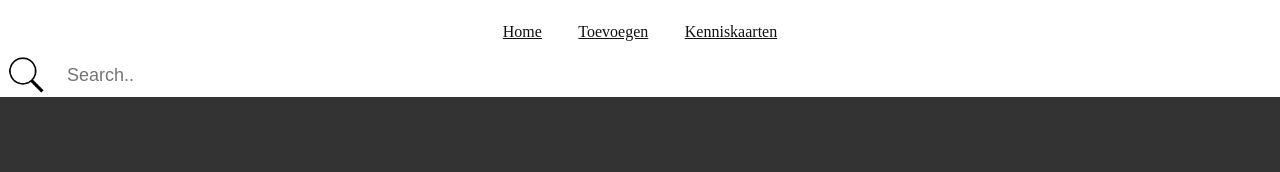
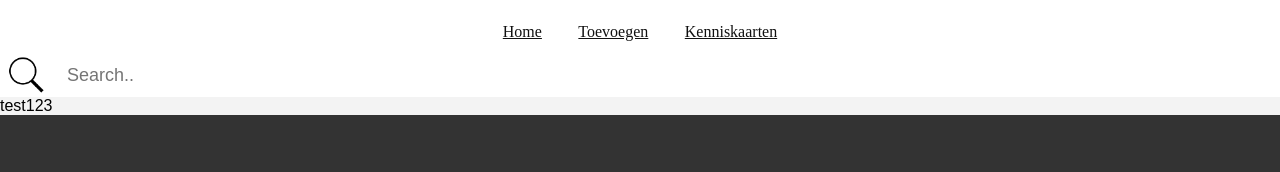
Before and after one commit to Wouterkoorn/Billy, a plain HTML site: page Frontend/html/kenniskaarten.html in a window 1280 px wide. Shown: the part 48-220 px from the top of the page. Drawn offline with Linux system fonts and the light colour scheme.

Commit message:
first testing

```diff
--- a/Frontend/css/popup.css
+++ b/Frontend/css/popup.css
@@ -1,4 +1,7 @@
-
+#wrapper {
+    min-height: 100%;
+    float: top;
+}
 
 
 
--- a/Frontend/html/kenniskaarten.html
+++ b/Frontend/html/kenniskaarten.html
@@ -38,6 +38,9 @@
 
 
     </section>
+	<div id="wrapper">
+		test123
+	</div>
 </main>
 
 
```
